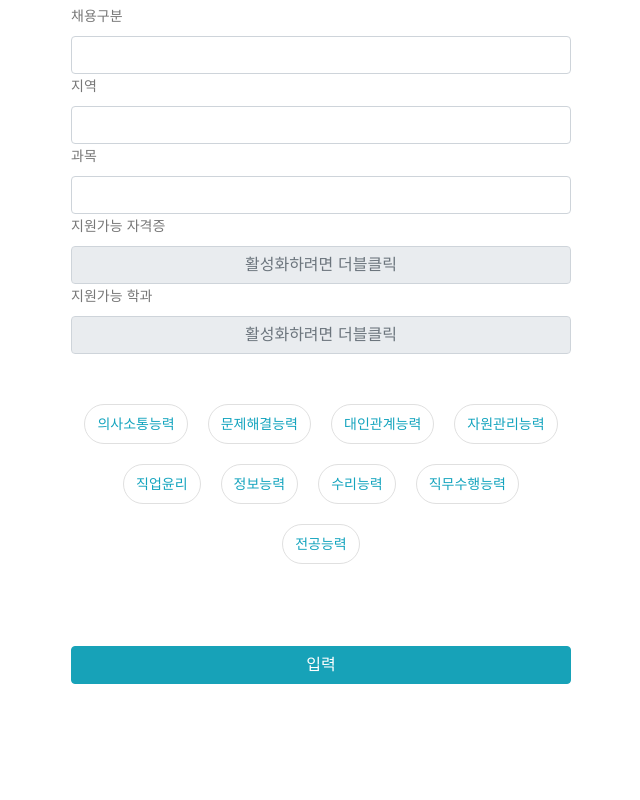
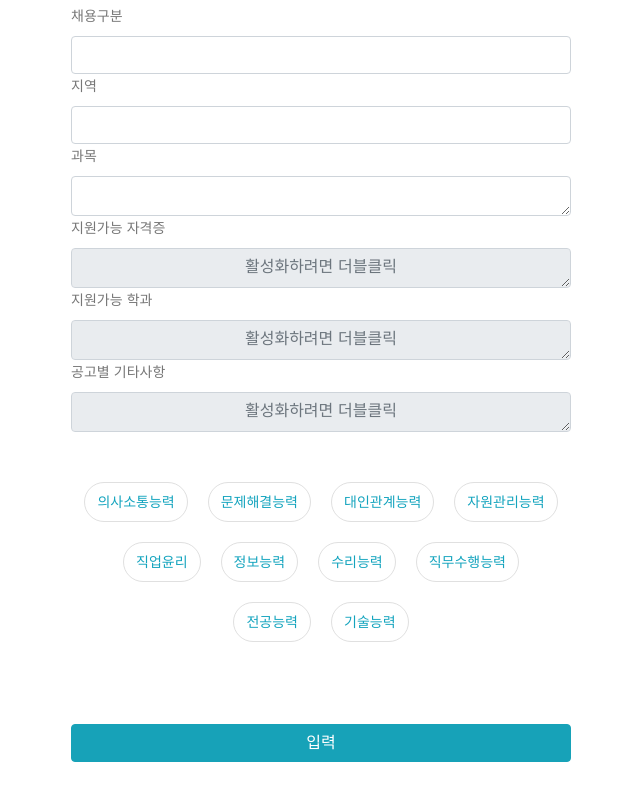
Before and after one commit to pparkddo/gongdb-input, a React (Create React App) app: page / in a window 1280 px wide. Shown: the part 837-1637 px from the top of the page, without its empty margins (319-959 px from the left). Before the commit the page ends 1561 px from the top, so only its background shows below. Built offline with nearby package versions, Linux system fonts and the light colour scheme.

Commit message:
Feat: UX 개선
https://github.com/pparkddo/gongdb-input/issues/2#issuecomment-698294237

```diff
--- a/src/@types/index.d.ts
+++ b/src/@types/index.d.ts
@@ -16,5 +16,6 @@ interface GongdbInputData {
   position: string
   sequence: string
   subjects: string
+  annnouncementEtc: string
   isEither: boolean
 }
--- a/src/App.tsx
+++ b/src/App.tsx
@@ -17,8 +17,10 @@ function App() {
   const [clickedIndex, setClickedIndex] = useState<number>();
   const [toastShow, setToastShow] = useState<boolean>(false);
   const [modalShow, setModalShow] = useState<boolean>(false);
+  const [copyModalShow, setCopyModalShow] = useState<boolean>(false);
   const [isCertReadOnly, setIsCertReadOnly] = useState<boolean>(true);
   const [isDepartmentReadOnly, setIsDepartmentReadOnly] = useState<boolean>(true);
+  const [isAnnouncementEtcReadOnly, setIsAnnouncementEtcReadOnly] = useState<boolean>(true);
   const [mode, setMode] = useState<Mode>("FORM");
 
   const recruitTypeElement = useRef<HTMLInputElement>(null);
@@ -118,12 +120,30 @@ function App() {
 
         <Modal
           show={modalShow}
-          clickedIndex={clickedIndex as number}
           onHideButtonClick={() => setModalShow(false)}
-          onRemoveButtonClick={() => {
+          onActionButtonClick={() => {
             removeGongdbInputData(clickedIndex as number);
             setModalShow(false);
           }}
+          title="데이터삭제"
+          body={`${(clickedIndex as number)+1}번 데이터를 삭제하시겠습니까?`}
+          actionButtonName="삭제"
+          actionButtonVariant="danger"
+        />
+
+        <Modal
+          show={copyModalShow}
+          onHideButtonClick={() => setCopyModalShow(false)}
+          onActionButtonClick={() => {
+            setMode("FORM");
+            setTimeout(() => {
+              setCopyModalShow(false);
+              loadDataToForm(gongdbInputData[clickedIndex as number]);
+            }, 300);
+          }}
+          title="데이터불러오기"
+          body={`${(clickedIndex as number)+1}번 데이터를 불러오시겠습니까?`}
+          actionButtonName="불러오기"
         />
 
         {
@@ -215,13 +235,20 @@ function App() {
               <Row>
                 <Col xs={12}>
                   <Form.Label>과목</Form.Label>
-                  <Form.Control name="subjects" className="erasable" autoComplete="off" />
+                  <Form.Control
+                    as="textarea"
+                    name="subjects"
+                    className="erasable"
+                    autoComplete="off"
+                    style={{height: 40}}
+                  />
                 </Col>
               </Row>
               <Row>
                 <Col xs={12}>
                   <Form.Label>지원가능 자격증</Form.Label>
                   <Form.Control
+                    as="textarea"
                     name="certificates"
                     className="erasable"
                     autoComplete="off"
@@ -229,9 +256,10 @@ function App() {
                     tabIndex={isCertReadOnly ? -1 : undefined}
                     placeholder={isCertReadOnly ? "활성화하려면 더블클릭" : undefined}
                     onDoubleClick={() => setIsCertReadOnly(!isCertReadOnly)}
-                    onFocus={(event: React.FocusEvent<HTMLInputElement>) => event.target.style.height = "250px"}
-                    onBlur={(event: React.FocusEvent<HTMLInputElement>) => event.target.style.height = ""}
-                    style={{transition: "height 0.5s"}}
+                    style={{
+                      textAlign: isCertReadOnly ? "center" : "start",
+                      height: isCertReadOnly ? 40 : ""
+                    }}
                   />
                 </Col>
               </Row>
@@ -239,6 +267,7 @@ function App() {
                 <Col xs={12}>
                   <Form.Label>지원가능 학과</Form.Label>
                   <Form.Control
+                    as="textarea"
                     name="departments"
                     className="erasable"
                     autoComplete="off"
@@ -246,9 +275,29 @@ function App() {
                     tabIndex={isDepartmentReadOnly ? -1 : undefined}
                     placeholder={isDepartmentReadOnly ? "활성화하려면 더블클릭" : undefined}
                     onDoubleClick={() => setIsDepartmentReadOnly(!isDepartmentReadOnly)}
-                    onFocus={(event: React.FocusEvent<HTMLInputElement>) => event.target.style.height = "250px"}
-                    onBlur={(event: React.FocusEvent<HTMLInputElement>) => event.target.style.height = ""}
-                    style={{transition: "height 0.5s"}}
+                    style={{
+                      textAlign: isDepartmentReadOnly ? "center" : "start",
+                      height: isDepartmentReadOnly ? 40 : ""
+                    }}
+                  />
+                </Col>
+              </Row>
+              <Row>
+                <Col xs={12}>
+                  <Form.Label>공고별 기타사항</Form.Label>
+                  <Form.Control
+                    as="textarea"
+                    name="announcementEtc"
+                    className="erasable"
+                    autoComplete="off"
+                    readOnly={isAnnouncementEtcReadOnly}
+                    tabIndex={isAnnouncementEtcReadOnly ? -1 : undefined}
+                    placeholder={isAnnouncementEtcReadOnly ? "활성화하려면 더블클릭" : undefined}
+                    onDoubleClick={() => setIsAnnouncementEtcReadOnly(!isAnnouncementEtcReadOnly)}
+                    style={{
+                      textAlign: isAnnouncementEtcReadOnly ? "center" : "start",
+                      height: isAnnouncementEtcReadOnly ? 40 : ""
+                    }}
                   />
                 </Col>
               </Row>
@@ -299,6 +348,10 @@ function App() {
                 data={gongdbInputData}
                 onRowClick={(index) => {
                   setClickedIndex(index);
+                  setCopyModalShow(true);
+                }}
+                onRowDoubleClick={(index) => {
+                  setClickedIndex(index);
                   setModalShow(true);
                 }}
               />
@@ -307,7 +360,10 @@ function App() {
 
         {
           mode === "FORM"
-           ? <FixedButton onClick={() => gongdbInputData.length ? loadDataToForm(gongdbInputData.slice(-1)[0]) : {}} />
+           ? <FixedButton
+              onClick={() => gongdbInputData.length ? loadDataToForm(gongdbInputData.slice(-1)[0]) : {}}
+              onDoubleClick={() => {}}
+             />
            : null
         }
 
--- a/src/component/DataTable/index.tsx
+++ b/src/component/DataTable/index.tsx
@@ -4,6 +4,7 @@ import { Table } from 'react-bootstrap';
 interface Props {
   data: GongdbInputData[]
   onRowClick: (index: number) => void
+  onRowDoubleClick: (index: number) => void
 }
 
 const DataTable = (props: Props) => {
@@ -12,23 +13,24 @@ const DataTable = (props: Props) => {
       <thead>
         <tr>
           <th>#</th>
-          <th>회사명</th>
-          <th>공고연도</th>
-          <th>차수</th>
-          <th>어학</th>
-          <th>어학만점</th>
-          <th>링크</th>
-          <th>직군</th>
-          <th>근무형태</th>
-          <th>채용구분</th>
-          <th>지역</th>
-          <th>채용수준</th>
-          <th>직급</th>
-          <th>과목</th>
-          <th>자격증</th>
-          <th>학과</th>
-          <th>NCS</th>
-          <th>둘중하나</th>
+          <th style={{minWidth: 200}}>회사명</th>
+          <th style={{minWidth: 200}}>공고연도</th>
+          <th style={{minWidth: 150}}>차수</th>
+          <th style={{minWidth: 150}}>어학</th>
+          <th style={{minWidth: 150}}>어학만점</th>
+          <th style={{minWidth: 500}}>링크</th>
+          <th style={{minWidth: 150}}>직군</th>
+          <th style={{minWidth: 150}}>근무형태</th>
+          <th style={{minWidth: 150}}>채용구분</th>
+          <th style={{minWidth: 500}}>지역</th>
+          <th style={{minWidth: 150}}>채용수준</th>
+          <th style={{minWidth: 150}}>직급</th>
+          <th style={{minWidth: 500}}>과목</th>
+          <th style={{minWidth: 500}}>자격증</th>
+          <th style={{minWidth: 500}}>학과</th>
+          <th style={{minWidth: 500}}>공고별 기타사항</th>
+          <th style={{minWidth: 500}}>NCS</th>
+          <th style={{minWidth: 50}}>둘중하나</th>
         </tr>
       </thead>
       <tbody>
@@ -37,10 +39,9 @@ const DataTable = (props: Props) => {
             <tr
               key={index}
               data-key={index}
-              onClick={() => props.onRowClick(index)}
             >
-              <td>{index+1}</td>
-              <td>{value.companyName}</td>
+              <td onClick={() => props.onRowClick(index)}>{index+1}</td>
+              <td onDoubleClick={() => props.onRowDoubleClick(index)}>{value.companyName}</td>
               <td>{value.announcementTimestamp}</td>
               <td>{value.sequence}</td>
               <td>{value.languageScore}</td>
@@ -55,6 +56,7 @@ const DataTable = (props: Props) => {
               <td>{value.subjects}</td>
               <td>{value.certificates}</td>
               <td>{value.departments}</td>
+              <td>{value.annnouncementEtc}</td>
               <td>{String(value.ncs)}</td>
               <td>{typeof value.isEither === "boolean" ? String(value.isEither) : ""}</td>
             </tr>
--- a/src/component/FixedButton/index.tsx
+++ b/src/component/FixedButton/index.tsx
@@ -4,6 +4,7 @@ import Alert from '../Alert';
 
 interface Props {
   onClick: () => void
+  onDoubleClick: () => void
 }
 
 const FixedButton = (props: Props) => {
@@ -11,7 +12,7 @@ const FixedButton = (props: Props) => {
 
   return (
     <>
-    <Alert show={toastShow} title="가장 최근 행이 복사되었습니다!" />
+    <Alert show={toastShow} title="정상적으로 복사되었습니다!" />
       <div
         style={{
           position: "fixed",
@@ -32,6 +33,13 @@ const FixedButton = (props: Props) => {
             setToastShow(false);
           }, 1000);
         }}
+        onDoubleClick={() => {
+          props.onDoubleClick();
+          setToastShow(true);
+          setTimeout(() => {
+            setToastShow(false);
+          }, 1000);
+        }}
       >
         <IoMdCopy size={28} style={{height: 50}} />
       </div>
--- a/src/component/Modal/index.tsx
+++ b/src/component/Modal/index.tsx
@@ -3,21 +3,24 @@ import { Modal as BootstrapModal, Button } from 'react-bootstrap';
 
 interface Props {
   show: boolean
-  clickedIndex: number
   onHideButtonClick: () => void
-  onRemoveButtonClick: () => void
+  onActionButtonClick: () => void
+  title: string
+  body: string
+  actionButtonName: string
+  actionButtonVariant?: string
 }
 
 const Modal = (props: Props) => {
   return (
     <BootstrapModal show={props.show} onHide={props.onHideButtonClick} animation={false}>
       <BootstrapModal.Header closeButton>
-        <BootstrapModal.Title>데이터 삭제</BootstrapModal.Title>
+        <BootstrapModal.Title>{props.title}</BootstrapModal.Title>
       </BootstrapModal.Header>
-      <BootstrapModal.Body>{(props.clickedIndex)+1}번 데이터를 삭제하시겠습니까</BootstrapModal.Body>
+      <BootstrapModal.Body>{props.body}</BootstrapModal.Body>
       <BootstrapModal.Footer>
         <Button variant="light" onClick={props.onHideButtonClick}>취소</Button>
-        <Button variant="danger" onClick={props.onRemoveButtonClick}>삭제</Button>
+        <Button variant={props.actionButtonVariant ? props.actionButtonVariant : "primary"} onClick={props.onActionButtonClick}>{props.actionButtonName}</Button>
       </BootstrapModal.Footer>
     </BootstrapModal>
   );
--- a/src/utils/index.ts
+++ b/src/utils/index.ts
@@ -8,6 +8,7 @@ export const ncs = [
   "수리능력",
   "직무수행능력",
   "전공능력",
+  "기술능력",
 ];
 
 export const getGongdbInputData = (): GongdbInputData => {
```
